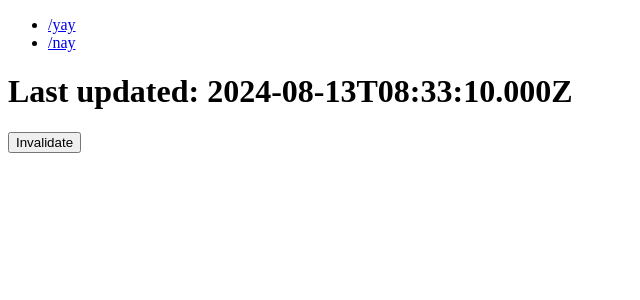
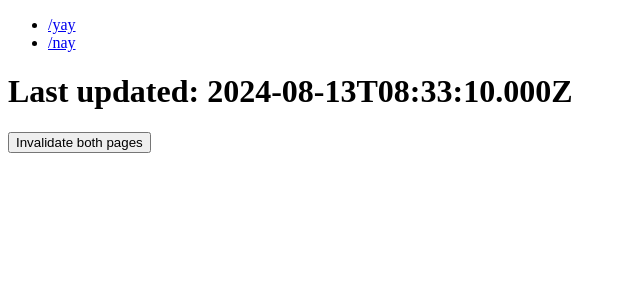
Before and after one commit to adrienpicard/kit-isr-demo, a SvelteKit app: page /nay in a window 1280 px wide. Shown: the top 300 px of the page, without its empty margins (0-640 px from the left). Built offline with nearby package versions, Linux system fonts and the light colour scheme.

Commit message:
Update demo

```diff
--- a/src/routes/+layout.svelte
+++ b/src/routes/+layout.svelte
@@ -18,4 +18,4 @@
 
 {@render children()}
 
-<button onclick={invalidate}>Invalidate</button>
+<button onclick={invalidate}>Invalidate both pages</button>
```
